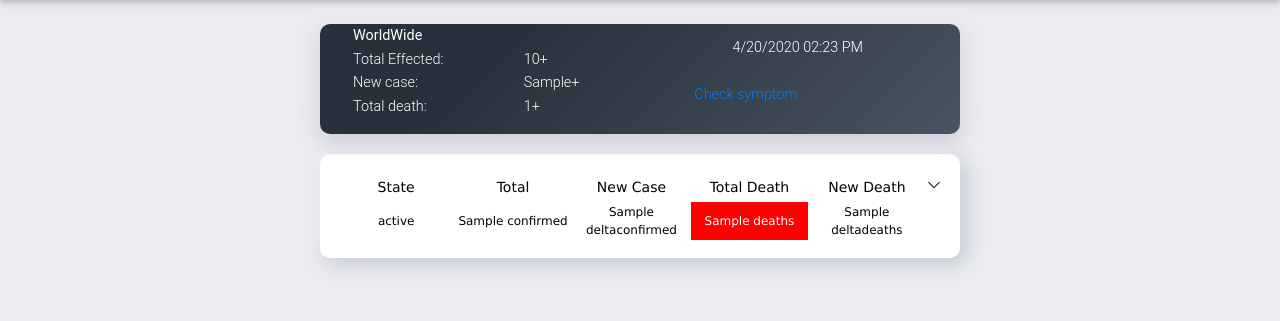
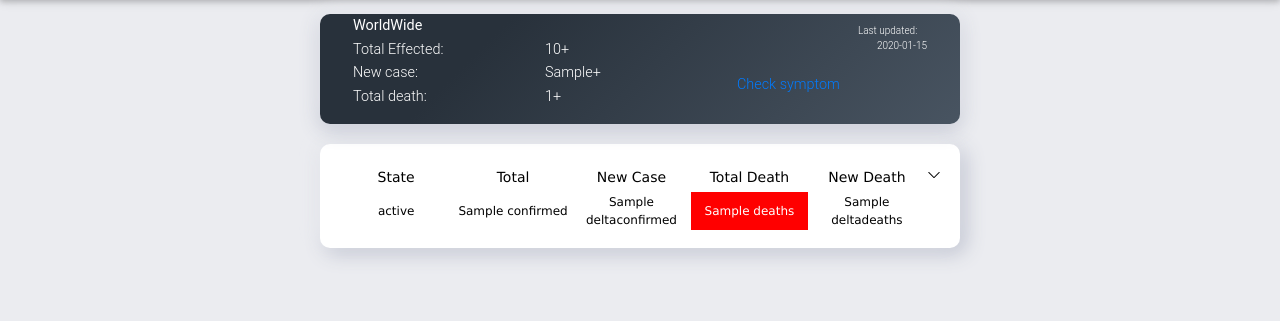
Before and after one commit to jannatpradhan/Indiameter, a Django app: template templates/index.html in a window 1280 px wide. Shown: the part 56-377 px from the top of the page. Run offline with Django 3.2, Linux system fonts and the light colour scheme; the template is opened without the code that fills it: most values are stand-ins (such as "Sample title", 1, 10 or a date in 2020); some libraries are stand-ins or nearby versions.

Commit message:
added last updated

```diff
--- a/templates/header.html
+++ b/templates/header.html
@@ -30,9 +30,7 @@
                 </button>
                 <div class="collapse navbar-collapse" id="navbarSupportedContent-3">
                     <ul class="navbar-nav mr-auto">
-                        <li class="nav-item">
-                            <a class="nav-link" href="#">News <span class="sr-only">(current)</span></a>
-                        </li>
+
                         <li class="nav-item">
                             <a class="nav-link" href="#">Safety Precautions</a>
                         </li>
--- a/templates/index.html
+++ b/templates/index.html
@@ -37,10 +37,10 @@
       .content {
         overflow: hidden;
         max-height: 0px;
-        transition: max-height 0.2s ease-out;
+        transition: max-height 1.4s ease-out;
         background-color: #f1f1f1;
         text-align: center,
-        width:50%;
+
 
       }
       .color-box{
@@ -119,6 +119,13 @@
         margin-left: 25%;
         margin-right: 2%;
       }
+      .table-dist{
+        margin-left: 28%;
+        width: 45%
+      }
+      .dist-td{
+        text-align: right
+      }
 
       @media only screen and (max-width:768px){
           .collapsible1 {
@@ -162,9 +169,7 @@
         width: 80px;
         max-height: 35px;
         }
-        .aerrow{
-          width: 20px;
-        }
+
 
         .heading{
           width: 18%
@@ -223,7 +228,7 @@
 
       .table-dist{
 
-
+        margin-left: 0px;
       width: 97%;
 
       }
@@ -268,6 +273,7 @@
 
 
     }
+
     .district{
       text-align: left;
       width: 70px
@@ -292,11 +298,11 @@
 <body>
 
   <div class="main-card" >
-    <table class="table0" >
+    <table class="table0" style="width:90%;height:70%;margin-top:-10px" >
       <tr class="main-card-tr">
           <th class="main-card-heading" colspan="2"></h2>WorldWide</h2></th>
-          <td rowspan="2" class="main-card-right" style="text-align: right;">
-                 4/20/2020 02:23 PM
+          <td rowspan="2" class="main-card-right" style="text-align: right;font-size:10px;">
+                 Last updated:&nbsp&nbsp&nbsp&nbsp<br>{{allind.lastupdatedtime}}
           </td>
       </tr>
       <tr>
@@ -359,17 +365,17 @@
 
           <tr class="table2-head" >
               <th class="district">District</th>
-              <th class="dist-total-th" >Total</th>
-              <th class="recover">Recovered</th>
-              <th class="deceased-heading"  >Deceased</th>
-              <th class="dist-active">Active</th>
+              <th class="dist-total-th dist-td" >Total</th>
+              <th class="recover dist-td">Recovered</th>
+              <th class="deceased-heading dist-td"  >Deceased</th>
+              <th class="dist-active dist-td">Active</th>
           </tr>
 
 
 
     {% for item2 in item.district%}
         <tr class="dist-tr">
-            <td class="district dist-td">{{item2.district}}</td>
+            <td class="district">{{item2.district}}</td>
 
 
             <td class="total dist-td">
@@ -413,7 +419,7 @@
                   <path fill-rule="evenodd" d="M8 5.5a.5.5 0 01.5.5v5a.5.5 0 01-1 0V6a.5.5 0 01.5-.5z" clip-rule="evenodd"/>
                   <path fill-rule="evenodd" d="M7.646 4.646a.5.5 0 01.708 0l3 3a.5.5 0 01-.708.708L8 5.707 5.354 8.354a.5.5 0 11-.708-.708l3-3z" clip-rule="evenodd"/>
 
-                </svg>
+                </svg></b>
                 <i><b>{{item2.delta.deceased}}</b></i>
                 </sub>
                 {% endif %}
```
Also changed, not shown: indian_state/views.py (+5 -16 lines), db.sqlite3.
